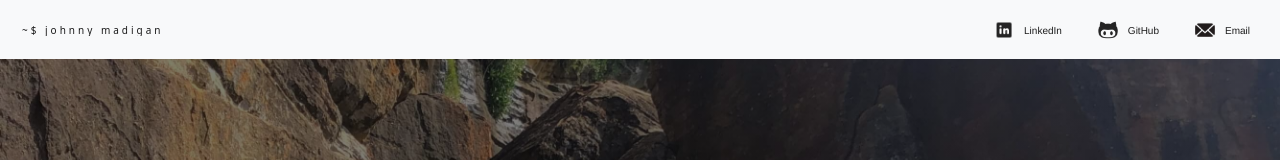
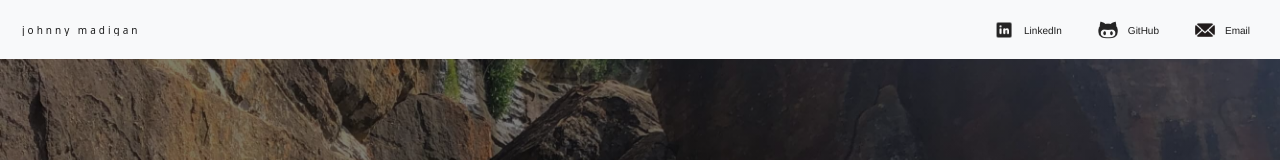
Before and after one commit to jjawny/jjawny.github.io, a React (Create React App) app: page / in a window 1280 px wide. Shown: the top 160 px of the page. Built offline with nearby package versions, Linux system fonts and the light colour scheme; a web font is replaced by a local one.

Commit message:
adjusted margins/padding
more user friendly

```diff
--- a/src/Footer/Footer.css
+++ b/src/Footer/Footer.css
@@ -1,11 +1,11 @@
 /* whitespace for better a UX */
 .footer {
     background-color: #000;
-    margin: 30vh 0 0 0;
-    padding: 100px;
+    margin-top: 30vh;
+    padding: 100px 0;
 }
 
-.footer p { color: #fff; font-family: 'Helvetica Neue', sans-serif; font-size: 10px; line-height: 24px; margin: 0 0 24px; text-align: center; text-justify: inter-word; }
+.footer p { color: #fff; font-family: 'Helvetica Neue', sans-serif; font-size: 10px; line-height: 24px; margin: 0; text-align: center; text-justify: inter-word; }
 
 /* link colours */
 .footer a:link { color: #fff; }
--- a/src/Navi/Navi.css
+++ b/src/Navi/Navi.css
@@ -34,7 +34,7 @@
   white-space: nowrap; /* keeps content on a single line */
   margin: 0 auto; /* give scrolling effect as the typing happens */
   letter-spacing: .30em;
-  animation: typing 1.1s steps(14, end), blink-caret .75s step-end infinite;
+  animation: typing 1.5s steps(14, end), blink-caret .75s step-end infinite;
   font-size: 10px;
 }
 
--- a/src/Navi/Navi.js
+++ b/src/Navi/Navi.js
@@ -19,7 +19,7 @@ function Navi(props) {
   return (
     <div>
       <Navbar {...props} className='noselect'>
-        <NavbarBrand href="/"><h1>~$ johnny madigan</h1></NavbarBrand>
+        <NavbarBrand href="/"><h1>johnny madigan</h1></NavbarBrand>
         <NavbarToggler onClick={toggle}/>
         <Collapse isOpen={isOpen} navbar>
           <Nav className="ms-auto" navbar>
```
